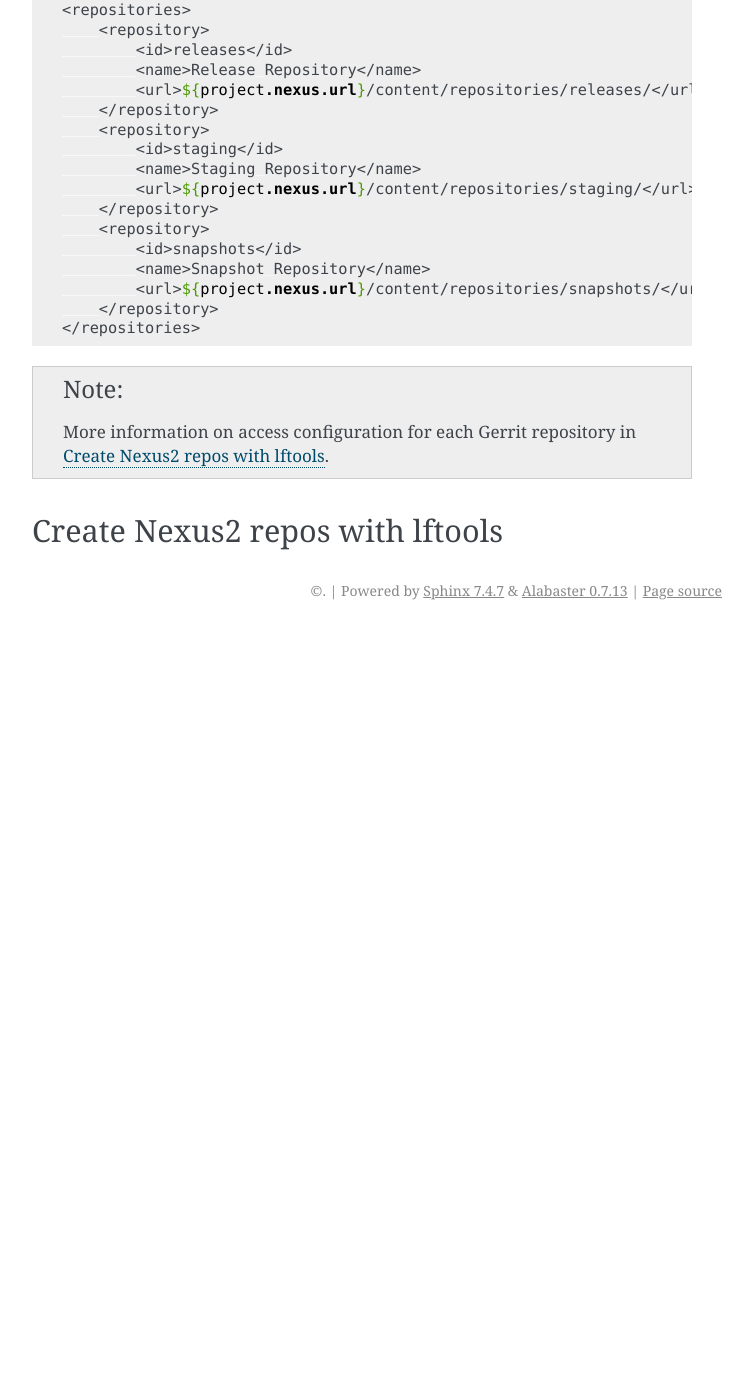
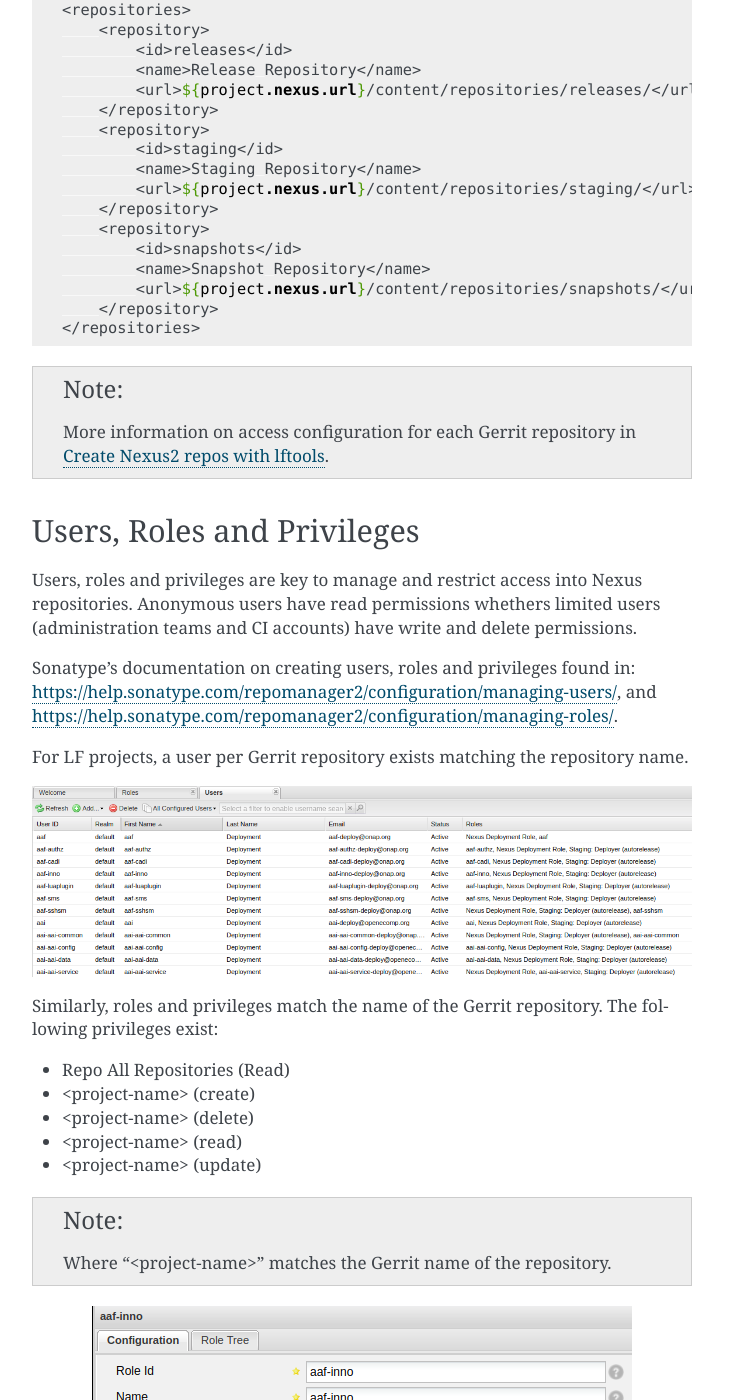
Before and after one commit to lfit/releng-docs, a Sphinx documentation site: the page built from docs/nexus2.rst, in a window 1280 px wide and 1400 px high, scrolled down 2873 px. Shown: the whole window, without its empty margins (388-1141 px from the left). Built offline with Sphinx 7.4.7, drawn with Linux system fonts in a browser that asks for light colours; the version number could not be read and is left out; before the commit the page ends 3503 px from its top, so only the background shows below that; some of the changed text lies outside the part shown.

Commit message:
Add Nexus 2 users and roles docs.
Add Nexus 2 documentation explaining users, roles
and privileges and how they are all related.
Include links to official documentation.

Change-Id: I24629d55b6dc6e961aa00a2bf401961cdc0ff2e4
Issue-ID: RELENG-969
Signed-off-by: Jessica Wagantall <jwagantall@linuxfoundation.org>

```diff
--- a/docs/nexus2.rst
+++ b/docs/nexus2.rst
@@ -99,6 +99,57 @@
    More information on access configuration for each Gerrit repository in
    :ref:`Create Nexus2 repos with lftools <create-repos-lftools>`.
 
+.. _nexus-users-roles:
+
+Users, Roles and Privileges
+===========================
+
+Users, roles and privileges are key to manage and restrict access into Nexus
+repositories. Anonymous users have read permissions whethers limited users
+(administration teams and CI accounts) have write and delete permissions.
+
+Sonatype's documentation on creating users, roles and privileges found in:
+https://help.sonatype.com/repomanager2/configuration/managing-users/, and
+https://help.sonatype.com/repomanager2/configuration/managing-roles/.
+
+For LF projects, a user per Gerrit repository exists matching the repository name.
+
+.. image:: _static/nexus-users.png
+   :alt: Nexus users.
+   :align: center
+
+Similarly, roles and privileges match the name of the Gerrit repository. The following
+privileges exist:
+
+* Repo All Repositories (Read)
+* <project-name> (create)
+* <project-name> (delete)
+* <project-name> (read)
+* <project-name> (update)
+
+.. note::
+
+   Where "<project-name>" matches the Gerrit name of the repository.
+
+.. image:: _static/nexus-roles.png
+   :alt: Nexus roles.
+   :align: center
+
+Add roles required for Nexus users:
+
+:<project-name>: Which groups the privileges mentioned above.
+:Nexus Deployment Role: To deploy into the Snapshots and Releases repositories.
+:Staging: Deployer (autorelease) For publishing staging images using the Staging Profile.
+
+.. image:: _static/nexus-privileges.png
+   :alt: Nexus privileges.
+   :align: center
+
+.. note::
+
+   More information on users, roles and privileges configuration using lftools along with the
+   repos in :ref:`Create Nexus2 repos with lftools <create-repos-lftools>`.
+
 .. _create-repos-lftools:
 
 Create Nexus2 repos with lftools
```
Also changed, not shown: docs/_static/nexus-privileges.png (added), docs/_static/nexus-roles.png (added), docs/_static/nexus-users.png (added).
